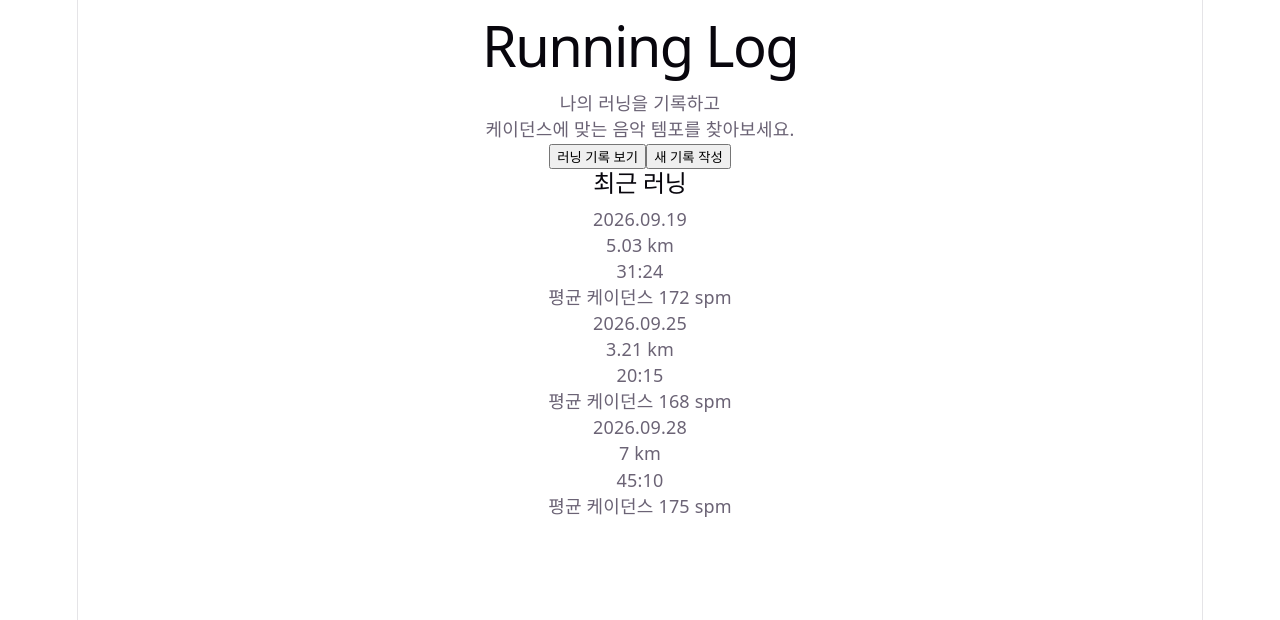
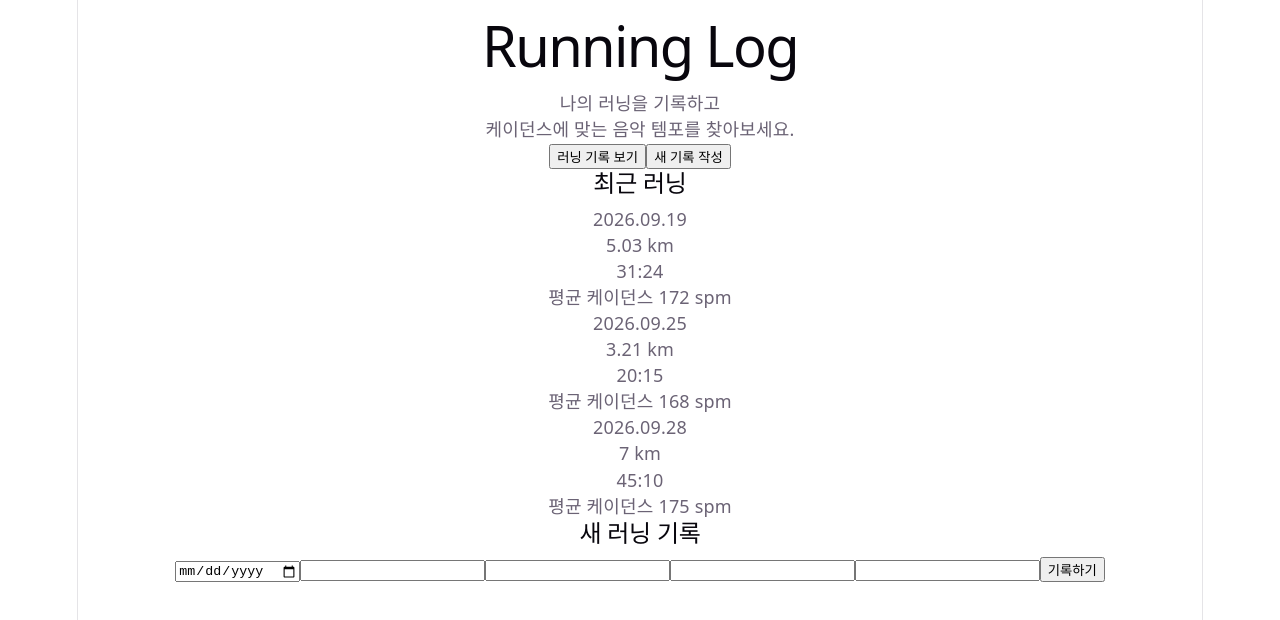
Before and after one commit to yhana972/B1-2, a React (Vite) app in the folder running-log/: page / in a window 1280 px wide. Shown: the top 620 px of the page. Built offline with nearby package versions, Linux system fonts and the light colour scheme.

Commit message:
feat : 러닝 기록 입력 폼 상태 관리

```diff
--- a/running-log/src/App.jsx
+++ b/running-log/src/App.jsx
@@ -1,5 +1,6 @@
 import './App.css'
 import RunCard from './components/RunCard'
+import RunForm from './components/RunForm'
 
 function App() {
   const runs = [
@@ -59,6 +60,10 @@ function App() {
             ))
           }
         </section>
+        <section className="run_form">
+          <h2>새 러닝 기록</h2>
+          <RunForm />
+        </section>
       </main>
     </>
   )
--- /dev/null
+++ b/running-log/src/components/RunForm.jsx
@@ -0,0 +1,31 @@
+import { useState } from "react";
+
+function RunForm(){
+    const [formData, setFormData] = useState({
+        date : '',
+        distance : '',
+        duration : '',
+        avgPace : '',
+        avgCadence : '',
+    })
+
+    function handleChange(event){
+        const {name, value} = event.target;
+
+        setFormData({
+            ...formData,
+            [name]: value
+        })
+    }
+    return(
+        <form className="run-form">
+            <input type="date" name="date" value={formData.date} onChange={handleChange}/>
+            <input type="text" name="distance" value={formData.distance} onChange={handleChange}/>
+            <input type="text" name="duration" value={formData.duration} onChange={handleChange}/>
+            <input type="text" name="avgPace" value={formData.avgPace} onChange={handleChange}/>
+            <input type="text" name="avgCadence" value={formData.avgCadence} onChange={handleChange}/>
+            <button type="submit">기록하기</button>
+        </form>
+    )
+}
+export default RunForm
```
